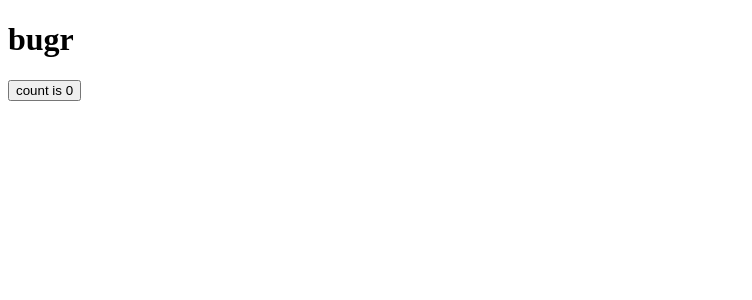
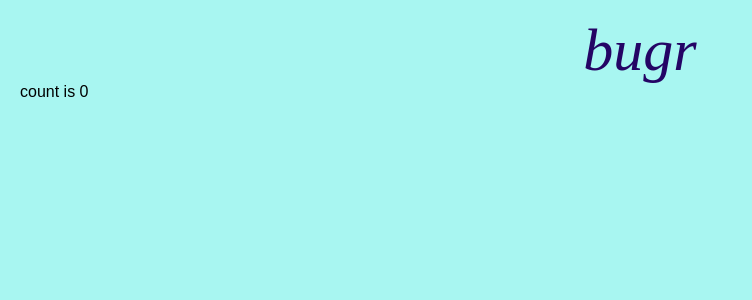
Before and after one commit to GregBaughDev/bugr, a Svelte app in the folder bugr-client/: page / in a window 1280 px wide. Shown: the top 300 px of the page, without its empty margins (0-752 px from the left). Built offline with nearby package versions, Linux system fonts and the light colour scheme.

Commit message:
add tailwind

```diff
--- a/bugr-client/package.json
+++ b/bugr-client/package.json
@@ -12,9 +12,14 @@
   "devDependencies": {
     "@sveltejs/vite-plugin-svelte": "^1.0.1",
     "@tsconfig/svelte": "^3.0.0",
+    "@typescript-eslint/eslint-plugin": "^5.31.0",
+    "@typescript-eslint/parser": "^5.31.0",
+    "autoprefixer": "^10.4.8",
+    "postcss": "^8.4.14",
     "svelte": "^3.49.0",
     "svelte-check": "^2.8.0",
     "svelte-preprocess": "^4.10.7",
+    "tailwindcss": "^3.1.7",
     "tslib": "^2.4.0",
     "typescript": "^4.6.4",
     "vite": "^3.0.0"
--- /dev/null
+++ b/bugr-client/postcss.config.cjs
@@ -0,0 +1,6 @@
+module.exports = {
+  plugins: {
+    tailwindcss: {},
+    autoprefixer: {},
+  },
+}
--- a/bugr-client/src/App.svelte
+++ b/bugr-client/src/App.svelte
@@ -1,16 +1,13 @@
 <script lang="ts">
   import Counter from './lib/Counter.svelte'
+  import './app.css'
 </script>
 
-<main>
-  <div>
-  <h1>bugr</h1>
-
-  <div class="card">
-    <Counter />
+<main class="bg-background h-screen w-screen">
+  <div class="p-5">
+    <h1 class="font-serif text-primary italic text-center text-6xl">bugr</h1>
+    <div class="card">
+      <Counter />
+    </div>
   </div>
 </main>
-
-<style>
-
-</style>
--- /dev/null
+++ b/bugr-client/src/app.css
@@ -0,0 +1,3 @@
+@tailwind base;
+@tailwind components;
+@tailwind utilities;
--- a/bugr-client/svelte.config.js
+++ b/bugr-client/svelte.config.js
@@ -3,5 +3,11 @@ import sveltePreprocess from 'svelte-preprocess'
 export default {
   // Consult https://github.com/sveltejs/svelte-preprocess
   // for more information about preprocessors
-  preprocess: sveltePreprocess()
+  preprocess: sveltePreprocess({
+    postcss: {
+      plugins: [
+        import("tailwindcss")
+      ]
+    },
+  })
 }
--- /dev/null
+++ b/bugr-client/tailwind.config.cjs
@@ -0,0 +1,16 @@
+/** @type {import('tailwindcss').Config} */
+module.exports = {
+  content: ['./src/**/*.{html,js,svelte,ts}'],
+  theme: {
+    colors: {
+      'primary': '#240465',
+      'background': '#A8F6F1',
+    },
+    fontFamily: {
+      sans: ['Arial', 'sans-serif'],
+      serif: ['Times New Roman', 'serif']
+    },
+    extend: {},
+  },
+  plugins: [],
+}
```
Also changed, not shown: 1 other file (tests, documents, lock files or other folders).
